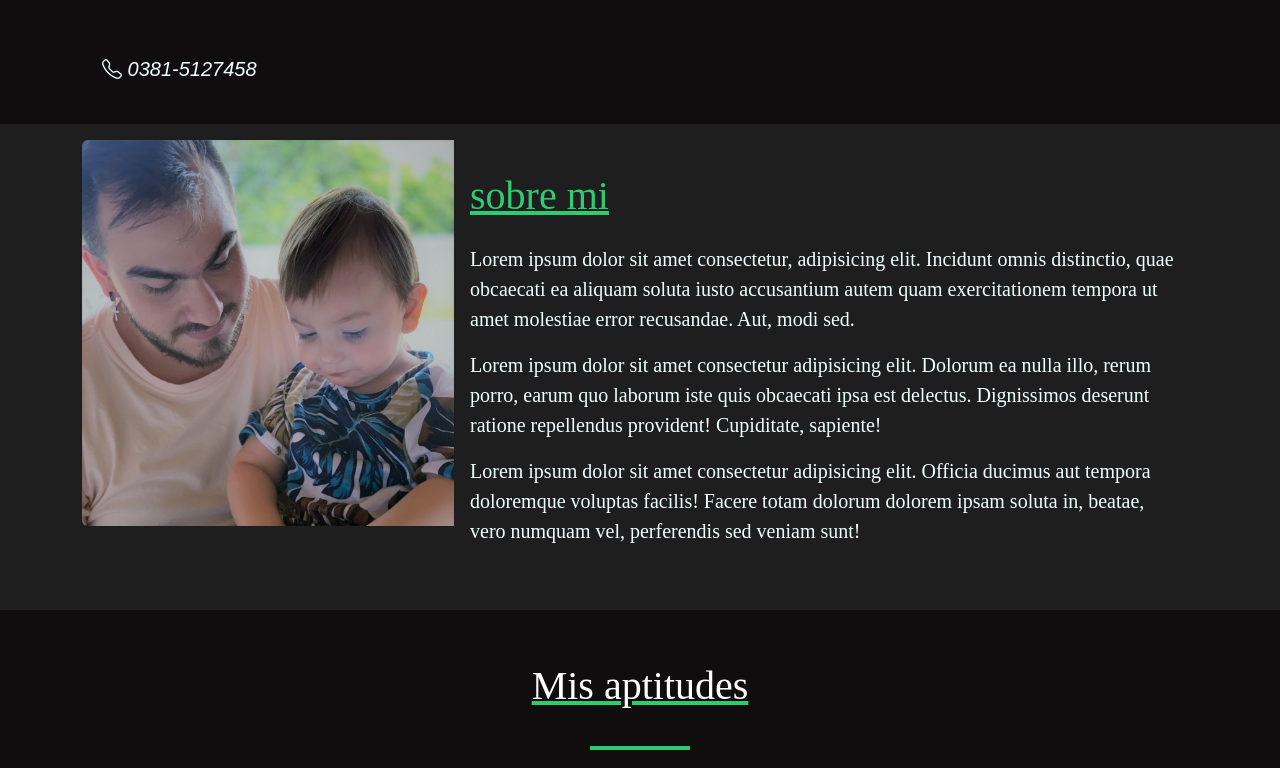
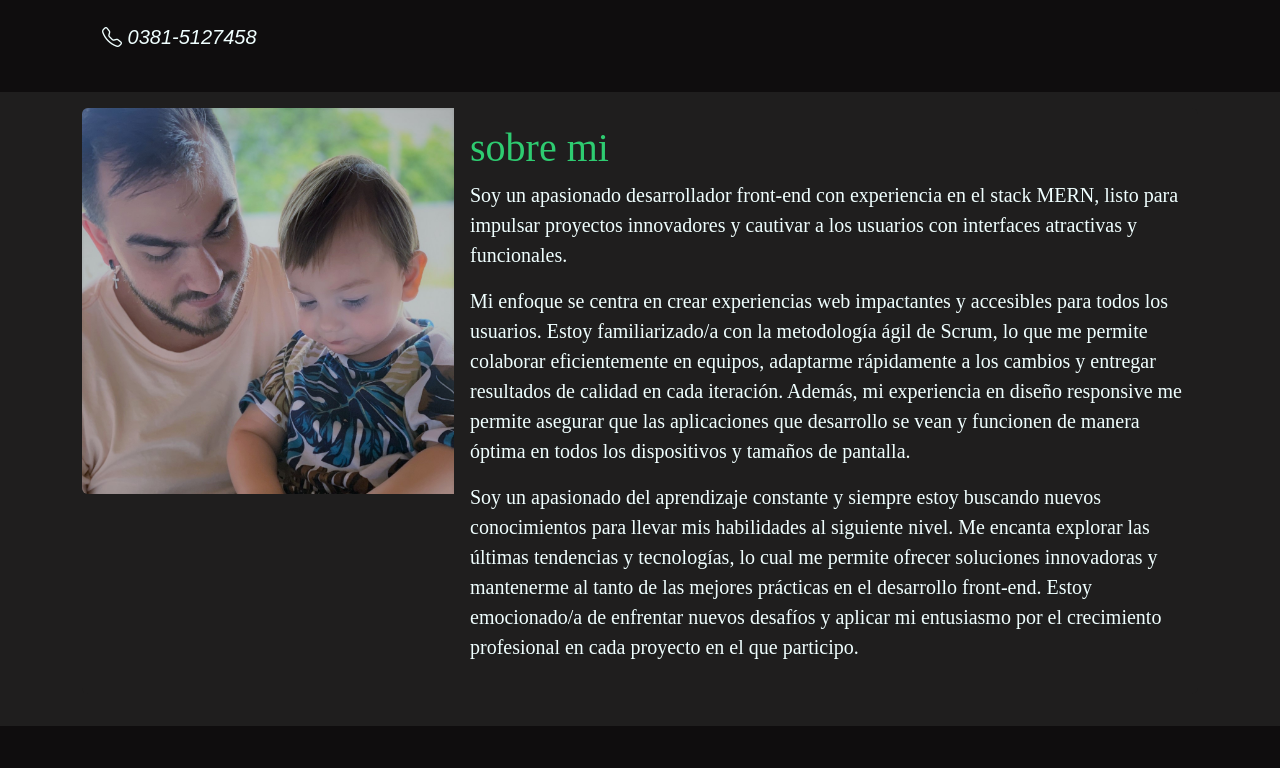
Before and after one commit to pyaran/My-Portfolio, a React (Create React App) app: page / in a window 1280 px wide. Shown: the part 540-1308 px from the top of the page. Built offline with nearby package versions, Linux system fonts and the light colour scheme.

Commit message:
Card Text añadido

```diff
--- a/src/Components/Card/Card.jsx
+++ b/src/Components/Card/Card.jsx
@@ -14,13 +14,13 @@ function NewCard (){
                         <div className="card-body">
                             <h1 className="card-title">sobre mi</h1>
                             <p className="paragraph">
-                                Lorem ipsum dolor sit amet consectetur, adipisicing elit. Incidunt omnis distinctio, quae obcaecati ea aliquam soluta iusto accusantium autem quam exercitationem tempora ut amet molestiae error recusandae. Aut, modi sed.
+                            Soy un apasionado desarrollador front-end con experiencia en el stack MERN, listo para impulsar proyectos innovadores y cautivar a los usuarios con interfaces atractivas y funcionales.
                             </p>
                             <p className="paragraph">
-                                Lorem ipsum dolor sit amet consectetur adipisicing elit. Dolorum ea nulla illo, rerum porro, earum quo laborum iste quis obcaecati ipsa est delectus. Dignissimos deserunt ratione repellendus provident! Cupiditate, sapiente!
+                            Mi enfoque se centra en crear experiencias web impactantes y accesibles para todos los usuarios. Estoy familiarizado/a con la metodología ágil de Scrum, lo que me permite colaborar eficientemente en equipos, adaptarme rápidamente a los cambios y entregar resultados de calidad en cada iteración. Además, mi experiencia en diseño responsive me permite asegurar que las aplicaciones que desarrollo se vean y funcionen de manera óptima en todos los dispositivos y tamaños de pantalla.
                             </p>
                             <p className="paragraph">
-                                Lorem ipsum dolor sit amet consectetur adipisicing elit. Officia ducimus aut tempora doloremque voluptas facilis! Facere totam dolorum dolorem ipsam soluta in, beatae, vero numquam vel, perferendis sed veniam sunt!
+                            Soy un apasionado del aprendizaje constante y siempre estoy buscando nuevos conocimientos para llevar mis habilidades al siguiente nivel. Me encanta explorar las últimas tendencias y tecnologías, lo cual me permite ofrecer soluciones innovadoras y mantenerme al tanto de las mejores prácticas en el desarrollo front-end. Estoy emocionado/a de enfrentar nuevos desafíos y aplicar mi entusiasmo por el crecimiento profesional en cada proyecto en el que participo.
                             </p>
                         </div>
                     </div>
--- a/src/Components/Certificados/Certificados.css
+++ b/src/Components/Certificados/Certificados.css
@@ -1,4 +1,4 @@
-h1{
+.certificados-h1{
     color:#fff;
     padding-bottom: 1rem;
     padding-top: 1rem;
--- a/src/Components/Certificados/Certificados.jsx
+++ b/src/Components/Certificados/Certificados.jsx
@@ -7,11 +7,11 @@ function NewCertificacion(){
     return(
          <div className='certificados container'>
             <div className="scrum">
-                <h1 className="text-center">Scrum Fundamentals</h1>
+                <h1 className="text-center certificados-h1">Scrum Fundamentals Certified</h1>
                 <img className="img-fluid" src={scrum} alt="Scrum Fundamentals" />
             </div>
             <div className="ingles">
-                <h1 className="text-center">EF SET Certificate</h1>
+                <h1 className="text-center certificados-h1">EF SET Certificate</h1>
                 <img className="img-fluid" src={ingles} alt="EF SET Certificate" />
             </div>
          </div>
```
